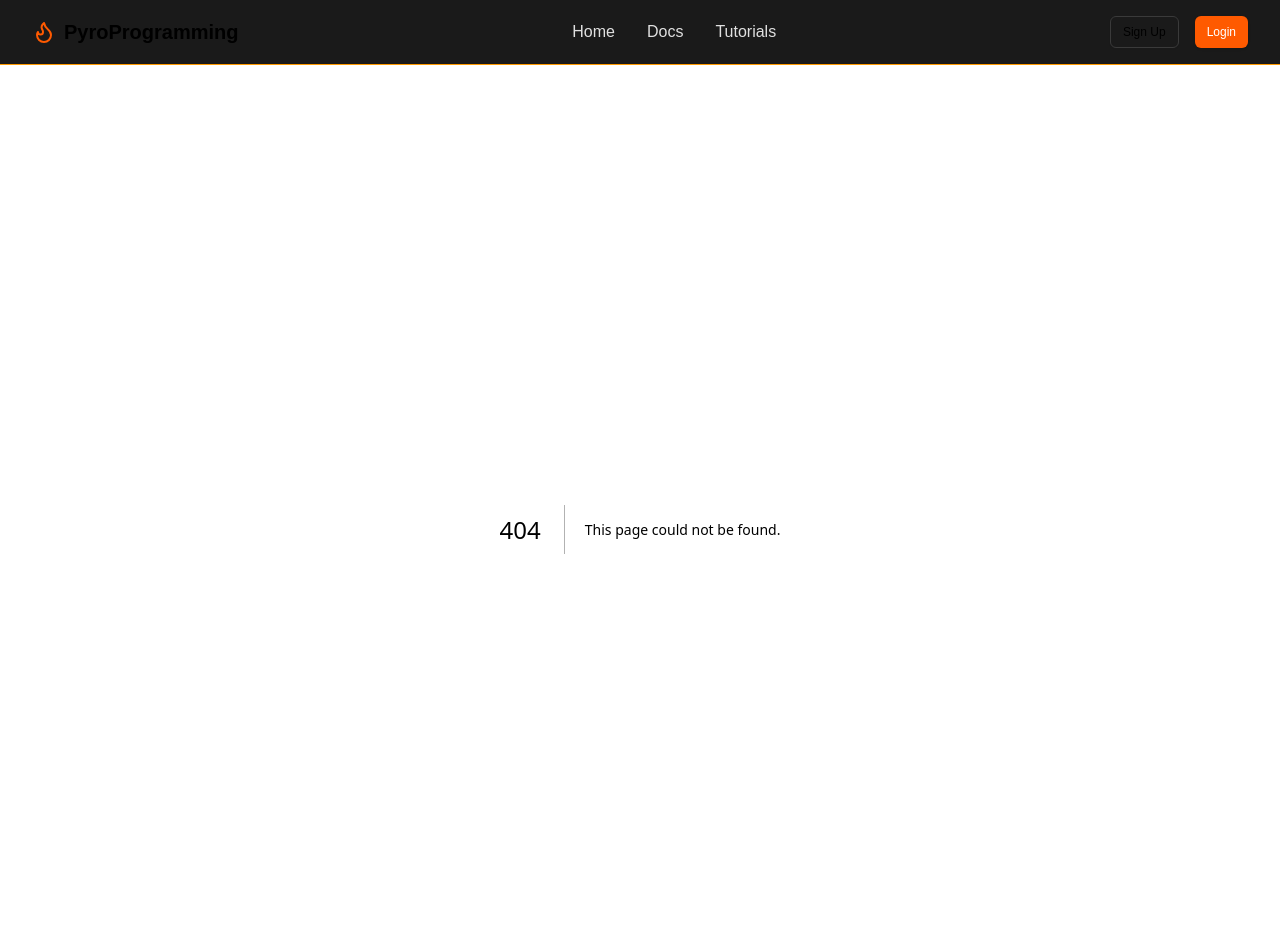
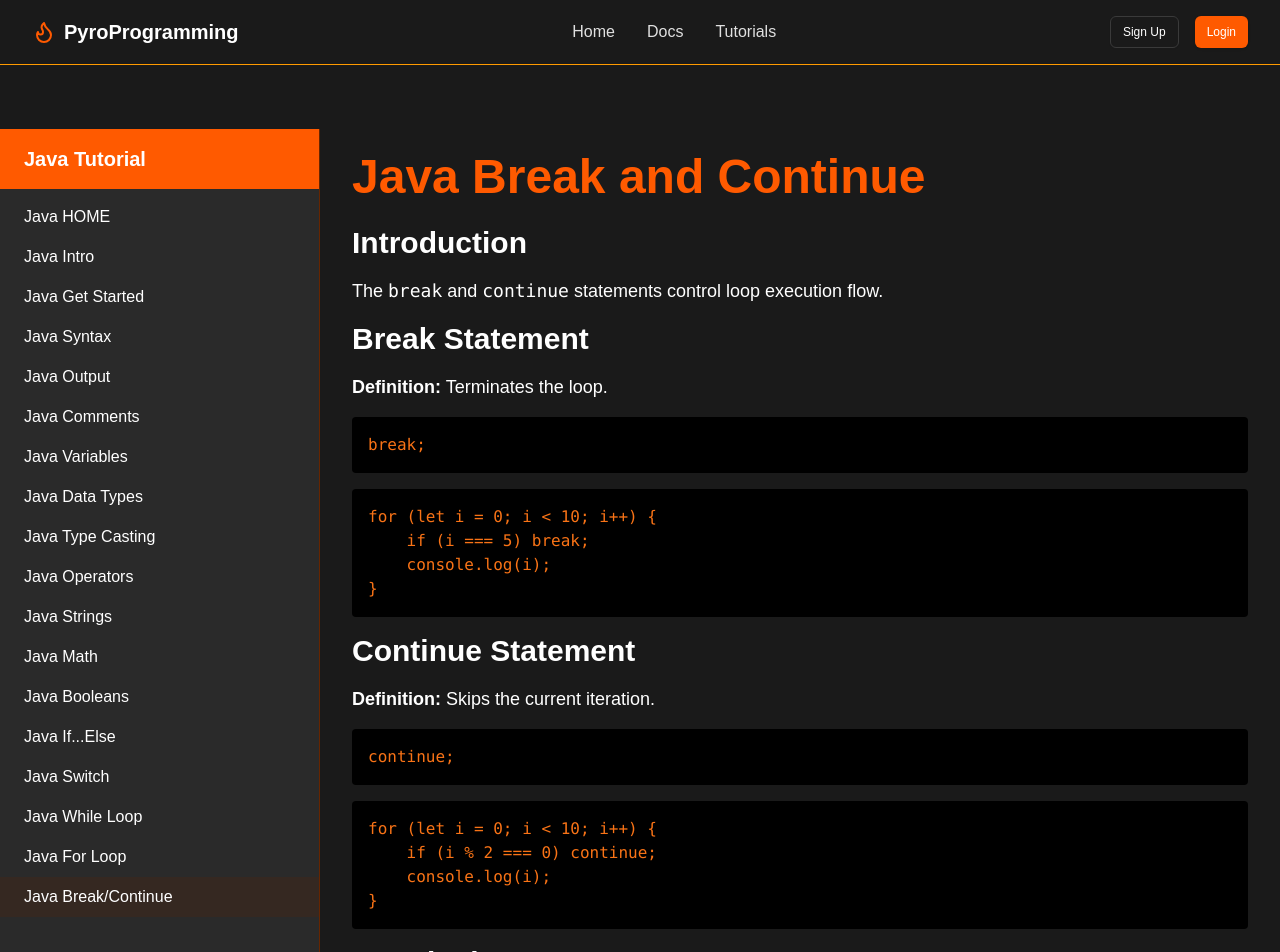
Before and after one commit to 321EZ123/PyroProgramming, a Next.js app: page /tutorials/java/break-continue in a window 1280 px wide. Before the commit this address had no page. Shown: the top 952 px of the page. Built offline with nearby package versions, Linux system fonts and the light colour scheme.

Commit message:
Create page.tsx

```diff
--- /dev/null
+++ b/src/app/tutorials/java/break-continue/page.tsx
@@ -0,0 +1,57 @@
+"use client";
+
+export default function Page() {
+  return (
+    <div className="max-w-4xl mx-auto">
+      <h1 className="text-5xl font-bold mb-6 text-primary">Java Break and Continue</h1>
+
+      <h2 className="text-3xl font-semibold mb-4">Introduction</h2>
+      <p className="text-lg mb-4">
+        The <code>break</code> and <code>continue</code> statements control loop execution flow.
+      </p>
+
+      <h2 className="text-3xl font-semibold mb-4">Break Statement</h2>
+      <p className="text-lg mb-4">
+        <strong>Definition:</strong> Terminates the loop.
+      </p>
+      <pre className="bg-black text-orange-500 p-4 rounded mb-4">
+        <code>break;</code>
+      </pre>
+      <pre className="bg-black text-orange-500 p-4 rounded mb-4">
+        <code>
+          {`for (let i = 0; i < 10; i++) {`}
+          <br />
+          {`    if (i === 5) break;`}
+          <br />
+          {`    console.log(i);`}
+          <br />
+          {`}`}
+        </code>
+      </pre>
+
+      <h2 className="text-3xl font-semibold mb-4">Continue Statement</h2>
+      <p className="text-lg mb-4">
+        <strong>Definition:</strong> Skips the current iteration.
+      </p>
+      <pre className="bg-black text-orange-500 p-4 rounded mb-4">
+        <code>continue;</code>
+      </pre>
+      <pre className="bg-black text-orange-500 p-4 rounded mb-4">
+        <code>
+          {`for (let i = 0; i < 10; i++) {`}
+          <br />
+          {`    if (i % 2 === 0) continue;`}
+          <br />
+          {`    console.log(i);`}
+          <br />
+          {`}`}
+        </code>
+      </pre>
+
+      <h2 className="text-3xl font-semibold mb-4">Conclusion</h2>
+      <p className="text-lg mb-6">
+        Use <code>break</code> to exit loops and <code>continue</code> to skip iterations effectively.
+      </p>
+    </div>
+  );
+}
```
